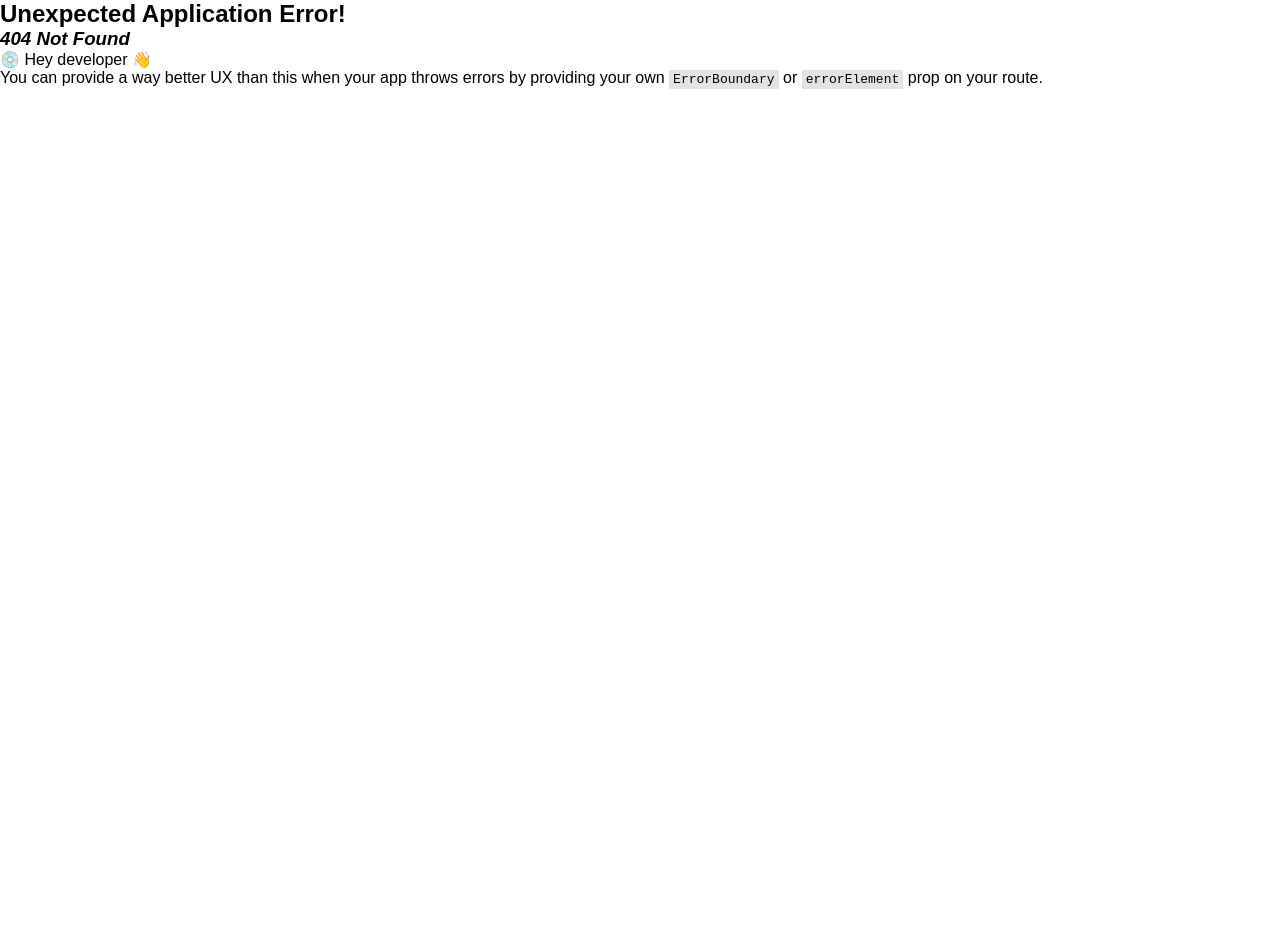
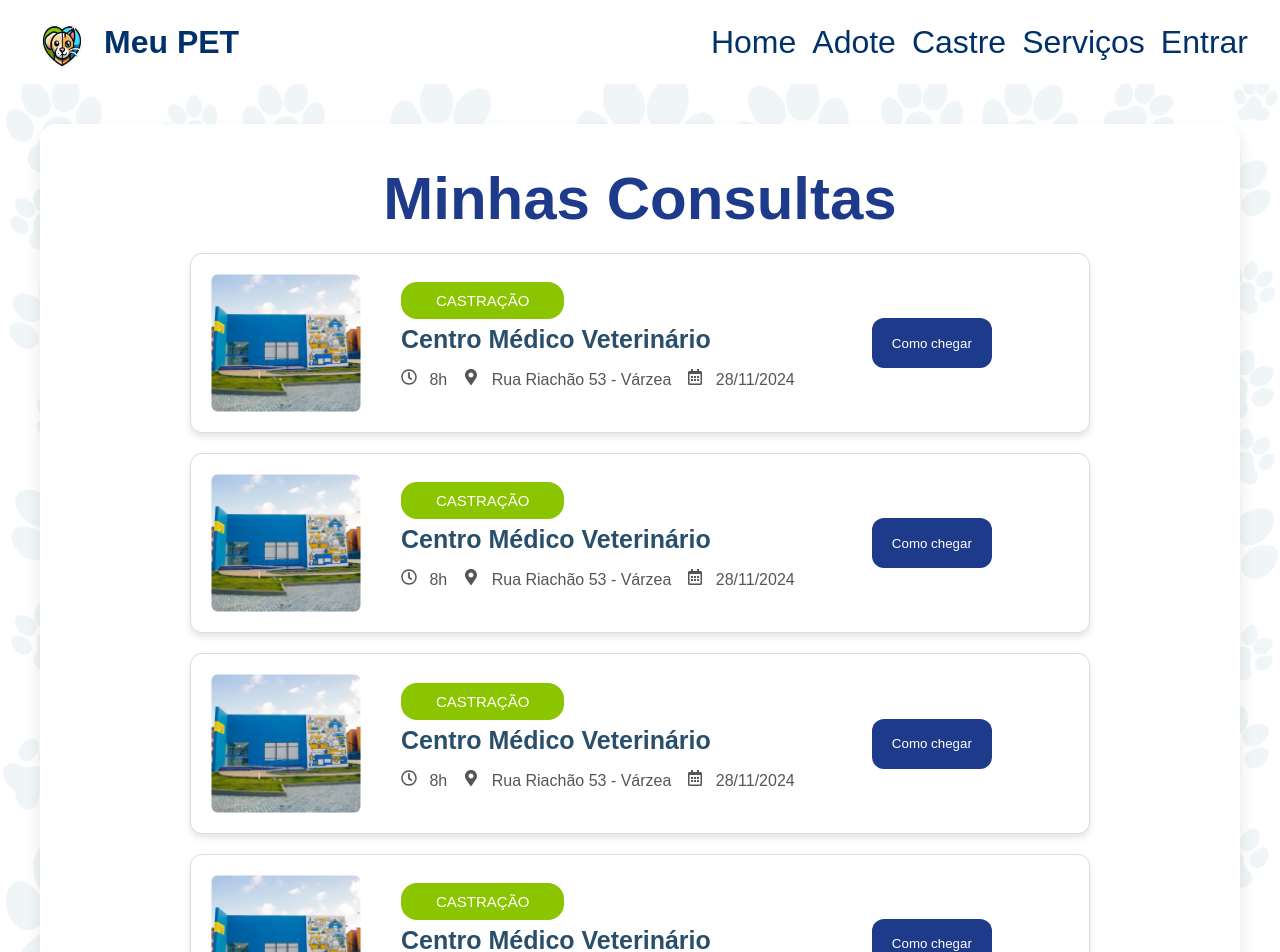
Before and after one commit to MeuPet-Start/Front_MeuPet, a React (Vite) app in the folder Meupet/: page /historico in a window 1280 px wide. Before the commit this address had no page. Shown: the top 952 px of the page. Before the commit the page ends 800 px from the top, so only its background shows below. Built offline with nearby package versions, Linux system fonts and the light colour scheme; a web font is replaced by a local one.

Commit message:
ultimas alterações

```diff
--- a/Meupet/src/pages/consulta/consulta.jsx
+++ b/Meupet/src/pages/consulta/consulta.jsx
@@ -93,7 +93,6 @@ const Appointment = () => {
             </div>
           </div>
 
-          {/* Formulário de detalhes do serviço */}
           <div className="divContain">
             <div className="divForm">
               <label>Nome do Pet</label>
--- /dev/null
+++ b/Meupet/src/pages/historico/historico.jsx
@@ -0,0 +1,103 @@
+import Header from "../../components/header/header";
+import Footer from "../../components/footer/footer";
+import hospital from "../../assets/hospital.png";
+import { FaRegClock, FaMapMarkerAlt, FaRegCalendarAlt } from "react-icons/fa";
+import { Background, Container, Card, Categoria, Info, Image } from "./historicostyle";
+
+const HistoricoConsulta = () => {
+  return (
+    <>
+      <Header />
+      <Background>
+        <section className="background_White">
+          <Container>
+            <h1>Minhas Consultas</h1>
+          </Container>
+          <Card>
+            <Image src={hospital} alt="Clínica" />
+            <Info>
+            <div className="container_categoria">
+              <Categoria>CASTRAÇÃO</Categoria>
+              <h2>Centro Médico Veterinário</h2>
+              <div className="detalhes">
+              <p><FaRegClock /> 8h</p>
+              <p><FaMapMarkerAlt /> Rua Riachão 53 - Várzea</p>
+              <p><FaRegCalendarAlt /> 28/11/2024</p>
+              </div>
+              </div>
+              <button>Como chegar</button>
+            </Info>
+          </Card>
+
+          <Card>
+            <Image src={hospital} alt="Clínica" />
+            <Info>
+              <div className="container_categoria">
+              <Categoria>CASTRAÇÃO</Categoria>
+              <h2>Centro Médico Veterinário</h2>
+              <div className="detalhes">
+              <p><FaRegClock /> 8h</p>
+              <p><FaMapMarkerAlt /> Rua Riachão 53 - Várzea</p>
+              <p><FaRegCalendarAlt /> 28/11/2024</p>
+              </div>
+              </div>
+              <button>Como chegar</button>
+            </Info>
+          </Card>
+
+          <Card>
+            <Image src={hospital} alt="Clínica" />
+            <Info>
+            <div className="container_categoria">
+              <Categoria>CASTRAÇÃO</Categoria>
+              <h2>Centro Médico Veterinário</h2>
+              <div className="detalhes">
+              <p><FaRegClock /> 8h</p>
+              <p><FaMapMarkerAlt /> Rua Riachão 53 - Várzea</p>
+              <p><FaRegCalendarAlt /> 28/11/2024</p>
+              </div>
+              </div>
+              <button>Como chegar</button>
+            </Info>
+          </Card>
+
+          <Card>
+            <Image src={hospital} alt="Clínica" />
+            <Info>
+            <div className="container_categoria">
+              <Categoria>CASTRAÇÃO</Categoria>
+              <h2>Centro Médico Veterinário</h2>
+              <div className="detalhes">
+              <p><FaRegClock /> 8h</p>
+              <p><FaMapMarkerAlt /> Rua Riachão 53 - Várzea</p>
+              <p><FaRegCalendarAlt /> 28/11/2024</p>
+              </div>
+              </div>
+              <button>Como chegar</button>
+            </Info>
+          </Card>
+
+          <Card>
+            <Image src={hospital} alt="Clínica" />
+            <Info>
+            <div className="container_categoria">
+              <Categoria>CASTRAÇÃO</Categoria>
+              <h2>Centro Médico Veterinário</h2>
+              <div className="detalhes">
+              <p><FaRegClock /> 8h</p>
+              <p><FaMapMarkerAlt /> Rua Riachão 53 - Várzea</p>
+              <p><FaRegCalendarAlt /> 28/11/2024</p>
+              </div>
+              </div>
+              <button>Como chegar</button>
+            </Info>
+          </Card>
+
+        </section>
+      </Background>
+      <Footer />
+    </>
+  );
+};
+
+export default HistoricoConsulta;
--- /dev/null
+++ b/Meupet/src/pages/historico/historicostyle.js
@@ -0,0 +1,107 @@
+import styled from "styled-components";
+import backgroundImage from "../../assets/background_login.png";
+
+export const Background = styled.div`
+  background-image: url(${backgroundImage});
+  background-size: cover;
+  background-repeat: no-repeat;
+  background-position: center;
+  min-height: 100vh;
+  display: flex;
+  justify-content: center;
+  padding: 40px 20px;
+
+  .background_White {
+    background-color: #ffffff;
+    width: 100%;
+    max-width: 1200px;
+    border-radius: 16px;
+    box-shadow: 0 8px 16px rgba(0, 0, 0, 0.1);
+    padding: 40px 20px;
+  }
+`;
+
+export const Container = styled.div`
+  text-align: center;
+  margin-bottom: 20px;
+
+  h1 {
+    font-size: 60px;
+    color: #1e3a8a;
+    font-weight: bold;
+  }
+`;
+
+export const Card = styled.div`
+  display: flex;
+  align-items: center;
+  justify-content: space-between;
+  background-color: #ffffff;
+  border: 1px solid #ddd;
+  border-radius: 12px;
+  padding: 20px;
+  margin: 20px auto;
+  max-width: 900px;
+  box-shadow: 0 4px 6px rgba(0, 0, 0, 0.1);
+  flex-wrap: nowrap;
+  position: relative;
+`;
+
+export const Categoria = styled.span`
+  background-color: #8bc500;
+  color: white;
+  padding: 10px 35px;
+  border-radius: 16px;
+  font-size: 15px;
+  margin-bottom: 10px;
+  text-transform: uppercase;
+`;
+
+export const Info = styled.div`
+  display: flex;
+  flex-direction: row;
+  justify-content: space-around;
+  margin-left: 20px;
+  flex: 1;
+
+  h2 {
+    font-size: 25px;
+    margin: 15px 0 15px 0;
+    color: #2a4f6a;
+  }
+
+  .detalhes {
+    display: flex;
+    align-items: center;
+    margin: 5px 0;
+    color: #555;
+    gap: 16px;
+    svg {
+      margin-right: 8px;
+    }
+  }
+
+  button {
+    background-color: #1e3a8a;
+    color: white;
+    padding: 12px 20px;
+    border: none;
+    border-radius: 12px;
+    cursor: pointer;
+    right: 20px;
+    height: 50px;
+    margin: auto;
+    transition: background-color 0.3s;
+
+    &:hover {
+      background-color: #374151;
+    }
+  }
+`;
+
+export const Image = styled.img`
+  width: 150px;
+  height: auto;
+  border-radius: 8px;
+  margin-right: 20px;
+`;
--- a/Meupet/src/routes/index.routes.jsx
+++ b/Meupet/src/routes/index.routes.jsx
@@ -6,6 +6,7 @@ import Login from "../pages/login/login.jsx";
 import Register from "../pages/registro/register.jsx";
 import Consulta from "../pages/consulta/consulta.jsx";
 import Confirmacao from "../pages/confirmacao/confirmacao.jsx";
+import Historico from '../pages/historico/historico.jsx';
 
 export const route = createBrowserRouter([
   {
@@ -36,6 +37,10 @@ export const route = createBrowserRouter([
     path: "/consulta",
     element: <Consulta />,
   },
+  {
+    path: '/historico',
+    element: <Historico/>,
+},
 ]);
 
 const AppRouter = () => {
--- /dev/null
+++ b/package.json
@@ -0,0 +1,5 @@
+{
+  "dependencies": {
+    "react-router-dom": "^7.0.1"
+  }
+}
```
Also changed, not shown: Meupet/src/assets/hospital.png (added), 1 other file (tests, documents, lock files or other folders).
